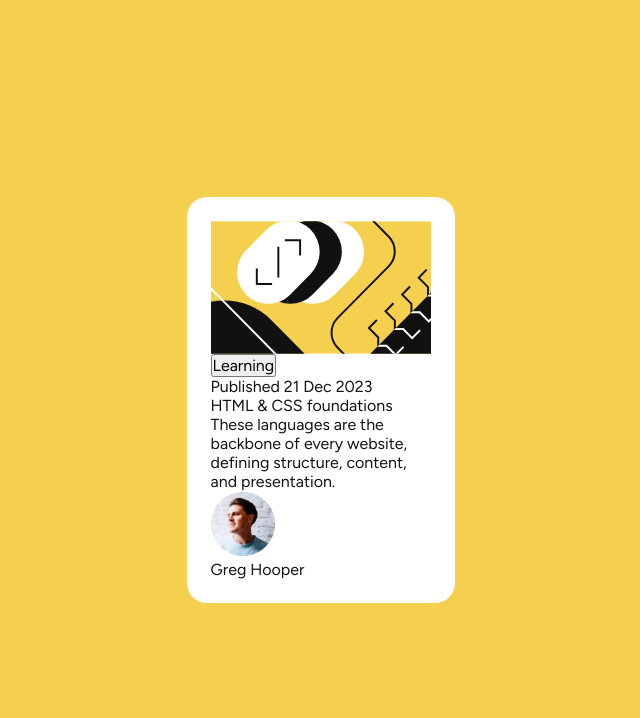
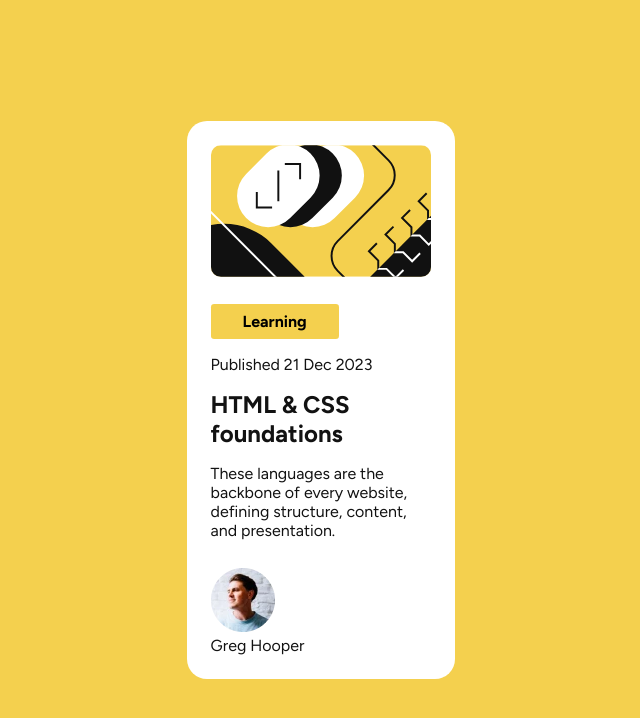
Before and after one commit to Afeez-Ola/blog-preview-card-main, a plain HTML site: page index.html in a window 1280 px wide. Shown: the whole page, without its empty margins (319-959 px from the left). Drawn offline with Linux system fonts and the light colour scheme.

Commit message:
having fun

```diff
--- a/css/styles.css
+++ b/css/styles.css
@@ -47,4 +47,24 @@ button {
     flex-direction: column;
     padding: 1.5rem;
     border-radius: 1.25rem;
+    gap: 1.7rem;
 }
+
+.card img {
+    border-radius: 0.625rem;
+    /* margin-bottom: 1.5rem; */
+}
+
+.blog_details {
+    display: flex;
+    flex-direction: column;
+    gap: 1rem;
+}
+
+.blog_details button {
+    padding: 0.5rem 2rem;
+    border-style: none;
+    border-radius: 0.2rem;
+    background: var(--yellow);
+    font-weight: bold;
+}
--- a/index.html
+++ b/index.html
@@ -33,10 +33,13 @@
     <div class="container">
         <div class="card">
             <img src="assets/images/illustration-article.svg" alt="illustration-article">
-            <a href="#"><button class="learning_button">Learning</button></a>
-            <p class="published_date">Published 21 Dec 2023</p>
-            <h2></h2>
-            <p class="description">HTML & CSS foundations These languages are the backbone of every website, defining structure, content, and presentation.</p>
+            <div class="blog_details">
+                <a href="#"><button class="learning_button">Learning</button></a>
+                <p class="published_date">Published 21 Dec 2023</p>
+                <h2>HTML & CSS foundations </h2>
+                <p class="description">These languages are the backbone of every website, defining structure, content, and presentation.</p>
+            </div>
+
             <div class="teacher">
                 <img src="assets/images/image-avatar.webp" alt="image-avatar">
                 <p>Greg Hooper</p>
```
